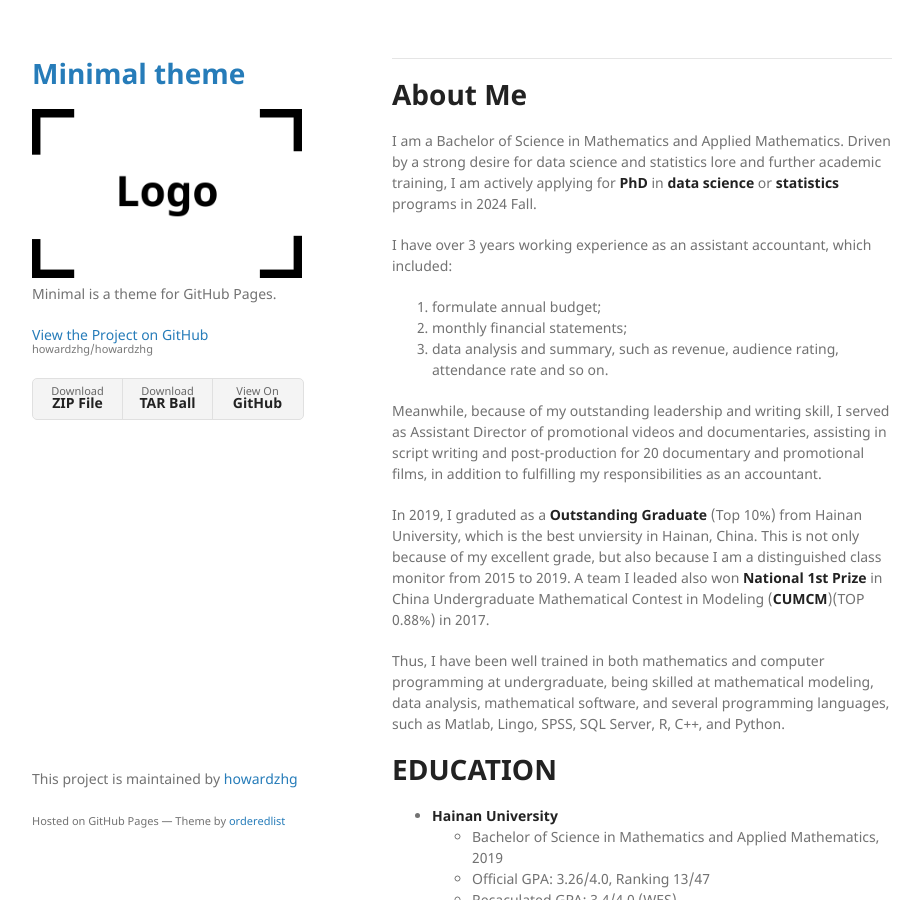
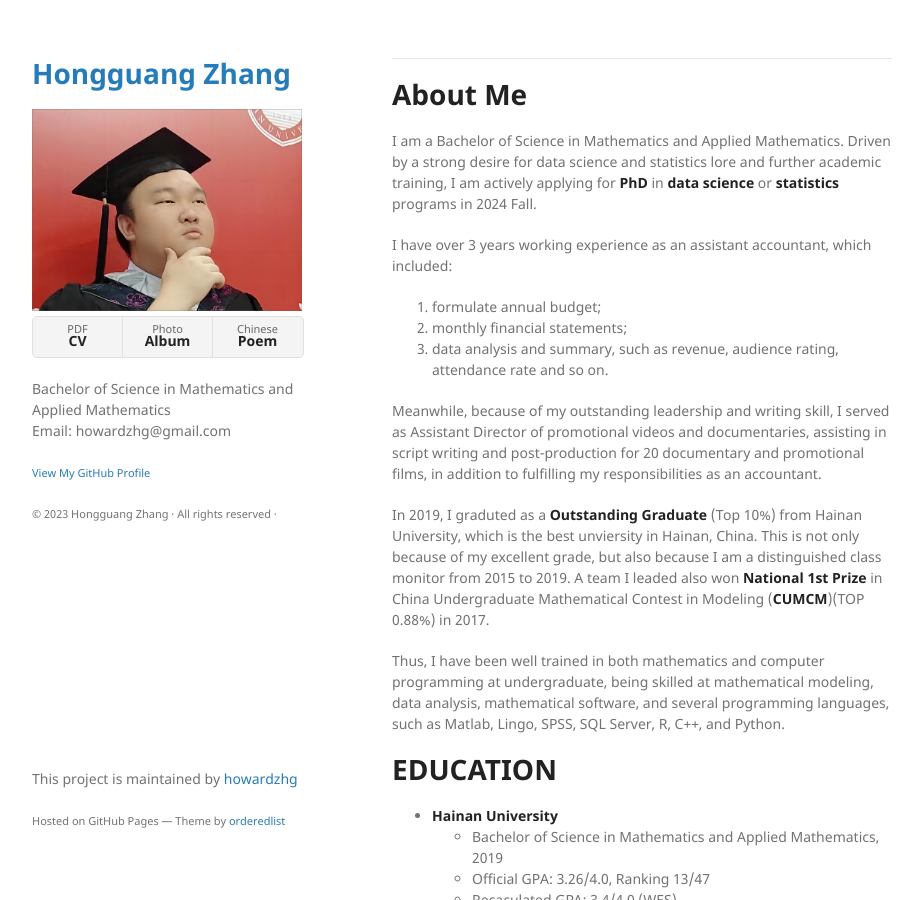
Before and after one commit to howardzhg/howardzhg, a Jekyll site: the page built from index.md, in a window 1280 px wide and 900 px high. Shown: the whole window, without its empty margins (178-1099 px from the left). Built offline with Jekyll 4.4.1, drawn with Linux system fonts in a browser that asks for light colours.

Commit message:
Ver2.1
CV almost finished

```diff
--- a/Gemfile
+++ b/Gemfile
@@ -5,3 +5,5 @@ source "https://rubygems.org"
 gemspec
 
 gem "github-pages", group: :jekyll_plugins
+
+gem "webrick", "~> 1.8"
--- a/_config.yml
+++ b/_config.yml
@@ -1,6 +1,6 @@
-title: Minimal theme
+title: Hongguang Zhang
 logo: /assets/img/logo.png
-description: Minimal is a theme for GitHub Pages.
+description: A challenger seeker
 show_downloads: true
 google_analytics:
 theme: jekyll-theme-minimal
--- a/_layouts/default.html
+++ b/_layouts/default.html
@@ -21,23 +21,20 @@
           <img src="{{site.logo | relative_url}}" alt="Logo" />
         {% endif %}
 
-        <p>{{ site.description | default: site.github.project_tagline }}</p>
-
-        {% if site.github.is_project_page %}
-        <p class="view"><a href="{{ site.github.repository_url }}">View the Project on GitHub <small>{{ site.github.repository_nwo }}</small></a></p>
+        {% if site.show_downloads %}
+        <ul class="downloads">
+          <li><a href="/assets/pdf/CV_HongguangZhang.pdf">PDF<strong>CV</strong></a></li>
+          <li><a href="/PhotoAlbum.html">Photo <strong>Album</strong></a></li>
+          <li><a href="/Poem.html">Chinese<strong>Poem</strong></a></li>
+        </ul>
         {% endif %}
 
-        {% if site.github.is_user_page %}
-        <p class="view"><a href="{{ site.github.owner_url }}">View My GitHub Profile</a></p>
-        {% endif %}
+        <p>Bachelor of Science in Mathematics and Applied Mathematics <br> Email: howardzhg@gmail.com <br> </p>
 
-        {% if site.show_downloads %}
-        <ul class="downloads">
-          <li><a href="{{ site.github.zip_url }}">Download <strong>ZIP File</strong></a></li>
-          <li><a href="{{ site.github.tar_url }}">Download <strong>TAR Ball</strong></a></li>
-          <li><a href="{{ site.github.repository_url }}">View On <strong>GitHub</strong></a></li>
-        </ul>
-        {% endif %}
+        <p class="view"><small><a href="{{ site.github.owner_url }}">View My GitHub Profile</a></small></p>
+        <p><small>&copy; 2023 Hongguang Zhang &middot; All rights reserved &middot;</small></p>
+
+
       </header>
       <section>
 
```
Also changed, not shown: PhotoAlbum.md (added, +7 -0 lines), Poem.md (added, +7 -0 lines), README.md, assets/img/logo.png, 1 other file.
